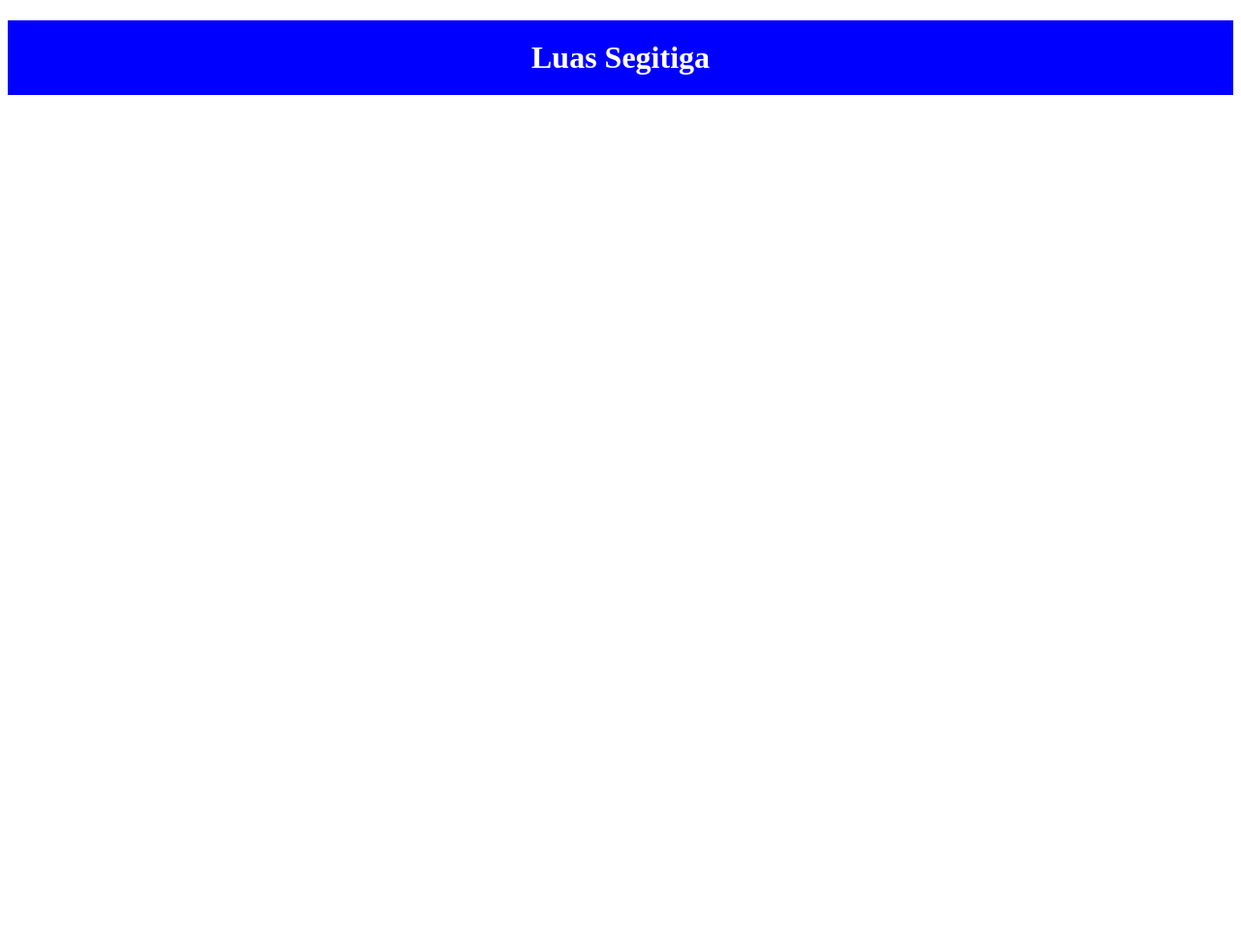
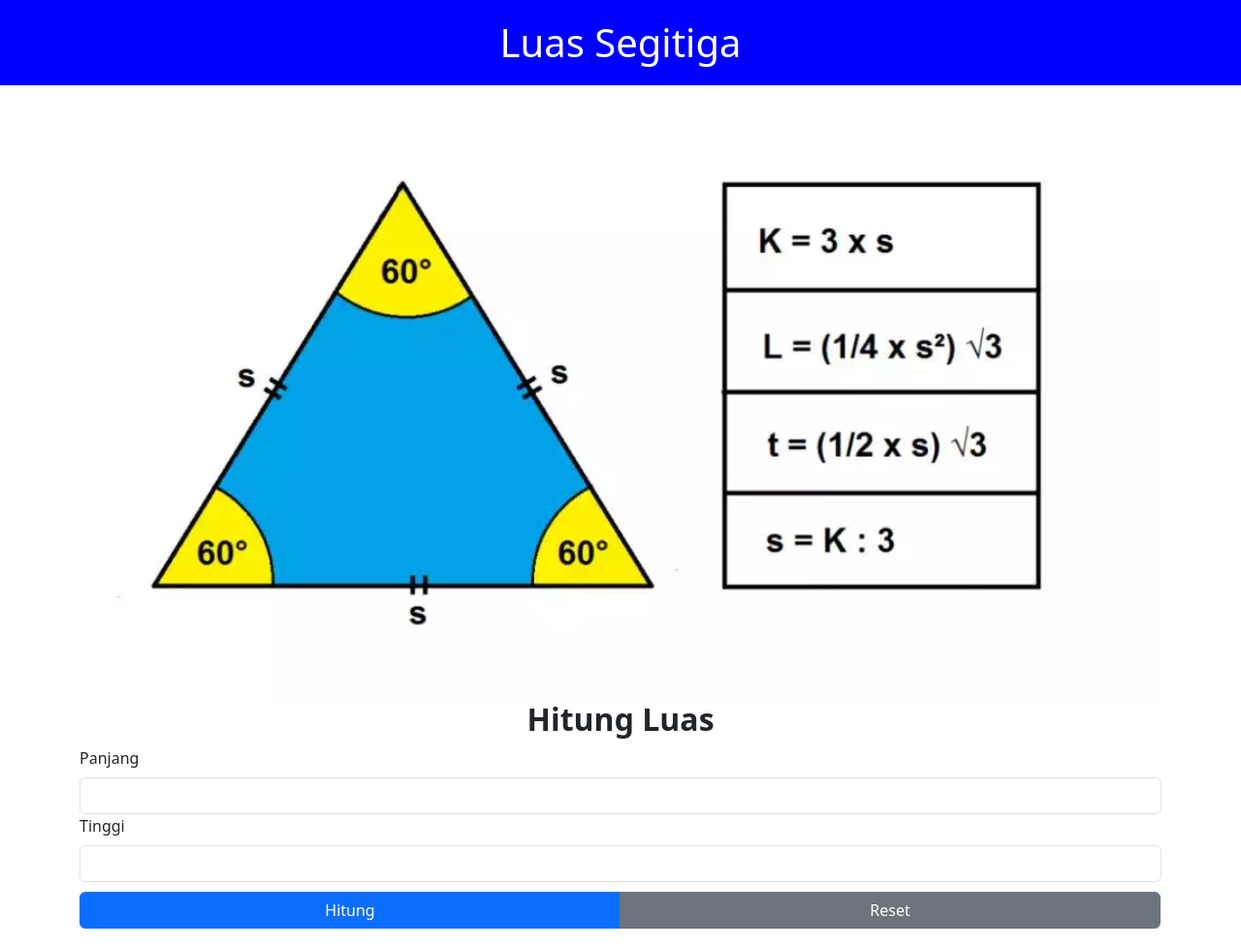
Before and after one commit to revou-fundamental-course/13-may-24-fikrifadlul, a plain HTML site: page index.html in a window 1280 px wide. Shown: the whole page at 97% size. Before the commit the page ends 800 px from the top, so only its background shows below. Drawn offline with nearby package versions, Linux system fonts and the light colour scheme.

Commit message:
menambahkan konten dasar

```diff
--- a/css/styles.css
+++ b/css/styles.css
@@ -6,3 +6,32 @@
     text-align: center;
     color: white;
 }
+.title-soal {
+    text-align: center;
+    font-weight: bold;
+}
+
+.image-soal {
+    width: 100%;
+    height: 100%;
+}
+
+.image-soal>img{
+    width: 100%;
+    min-height: 200px;
+}
+
+.box-soal {
+    min-height: 220px;
+}
+
+.btn-submite{
+    width: 50%;
+    margin-top: 10px;
+    margin-bottom: 20px;
+}
+.btn-reset{
+    width: 50%;
+    margin-top: 10px;
+    margin-bottom: 20px;
+}
--- a/index.html
+++ b/index.html
@@ -4,6 +4,7 @@
         <meta name="viewport" content="width=device-width, initial-scale=1.0">
         <title>Luas & Keliling Segitiga</title>
 
+        <link rel="stylesheet" href="https://cdn.jsdelivr.net/npm/bootstrap@5.3.2/dist/css/bootstrap.min.css" integrity="sha384-T3c6CoIi6uLrA9TneNEoa7RxnatzjcDSCmG1MXxSR1GAsXEV/Dwwykc2MPK8M2HN" crossorigin="anonymous">
         <link rel="stylesheet" href="css/styles.css">
     </head>
     <body>
@@ -11,5 +12,28 @@
             <h1>Luas Segitiga</h1>
         </div>
 
+        <div class="container container-md-4 image-soal">
+            <img src="img/segitiga.jpg" alt="Segitiga">
+        </div>
+        <div class="container container-sm-4 box-soal">
+            <h2 class="title-soal">Hitung Luas</h2>
+            <label for="basic-url" class="form-label">Panjang</label>
+            <div class="input-group">
+              <input type="text" class="form-control" id="basic-url" aria-describedby="basic-addon3 basic-addon4">
+            </div>
+            <label for="basic-url" class="form-label">Tinggi</label>
+            <div class="input-group">
+              <input type="text" class="form-control" id="basic-url" aria-describedby="basic-addon3 basic-addon4">
+            </div>
+            <div class="input-group">
+                <button type="button" class="btn btn-primary btn-submite">Hitung</button>
+                <button type="button" class="btn btn-secondary btn-reset">Reset</button>
+            </div>
+        </div>
+
+        <script src="https://cdn.jsdelivr.net/npm/bootstrap@5.3.2/dist/js/bootstrap.min.js" integrity="sha384-BBtl+eGJRgqQAUMxJ7pMwbEyER4l1g+O15P+16Ep7Q9Q+zqX6gSbd85u4mG4QzX+" crossorigin="anonymous"></script>
+        <script type="text/javascript">
+
+        </script>
     </body>
 </html>
```
Also changed, not shown: img/Rumus-Segitiga-Sama-Kaki.svg (added), img/segitiga.jpg (added).
